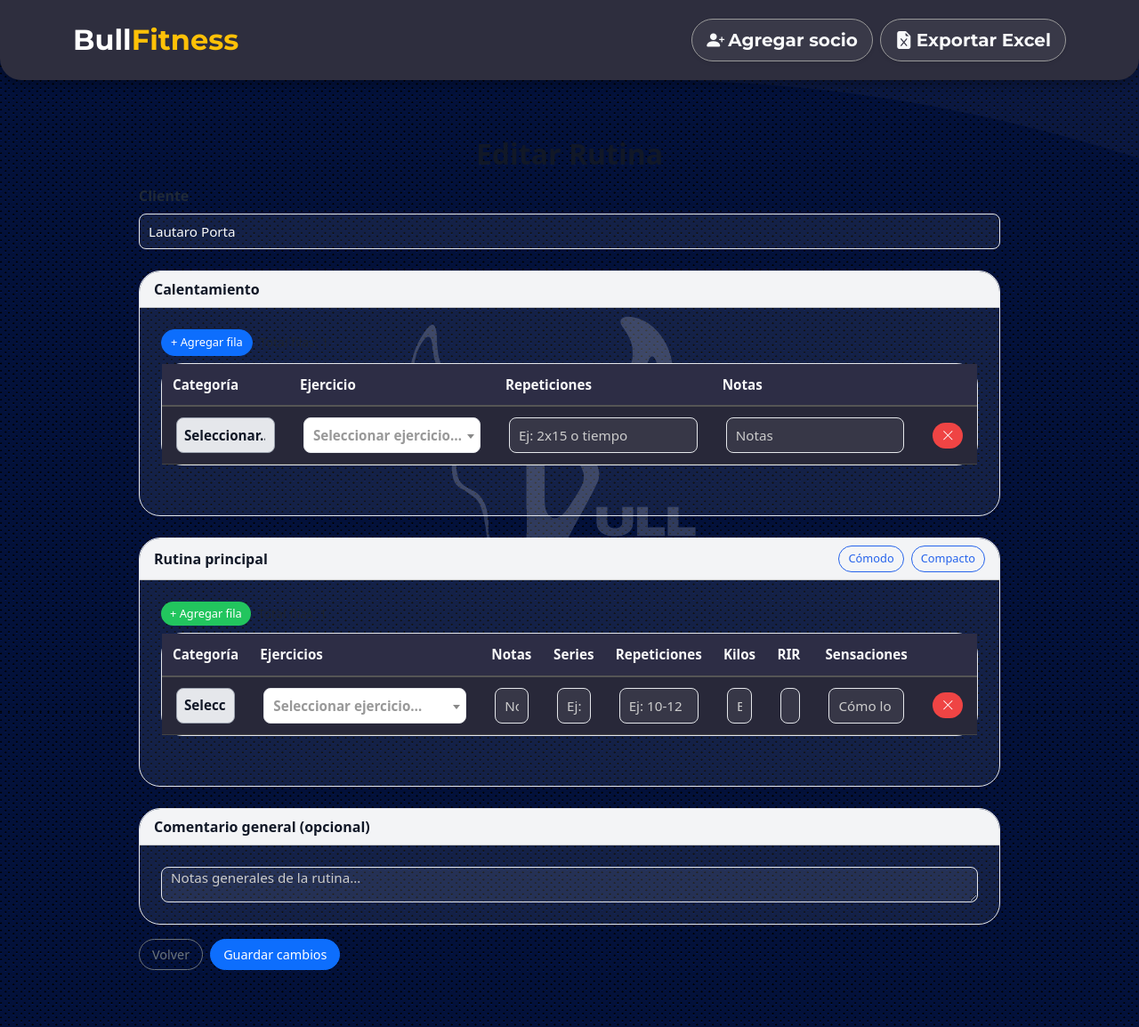
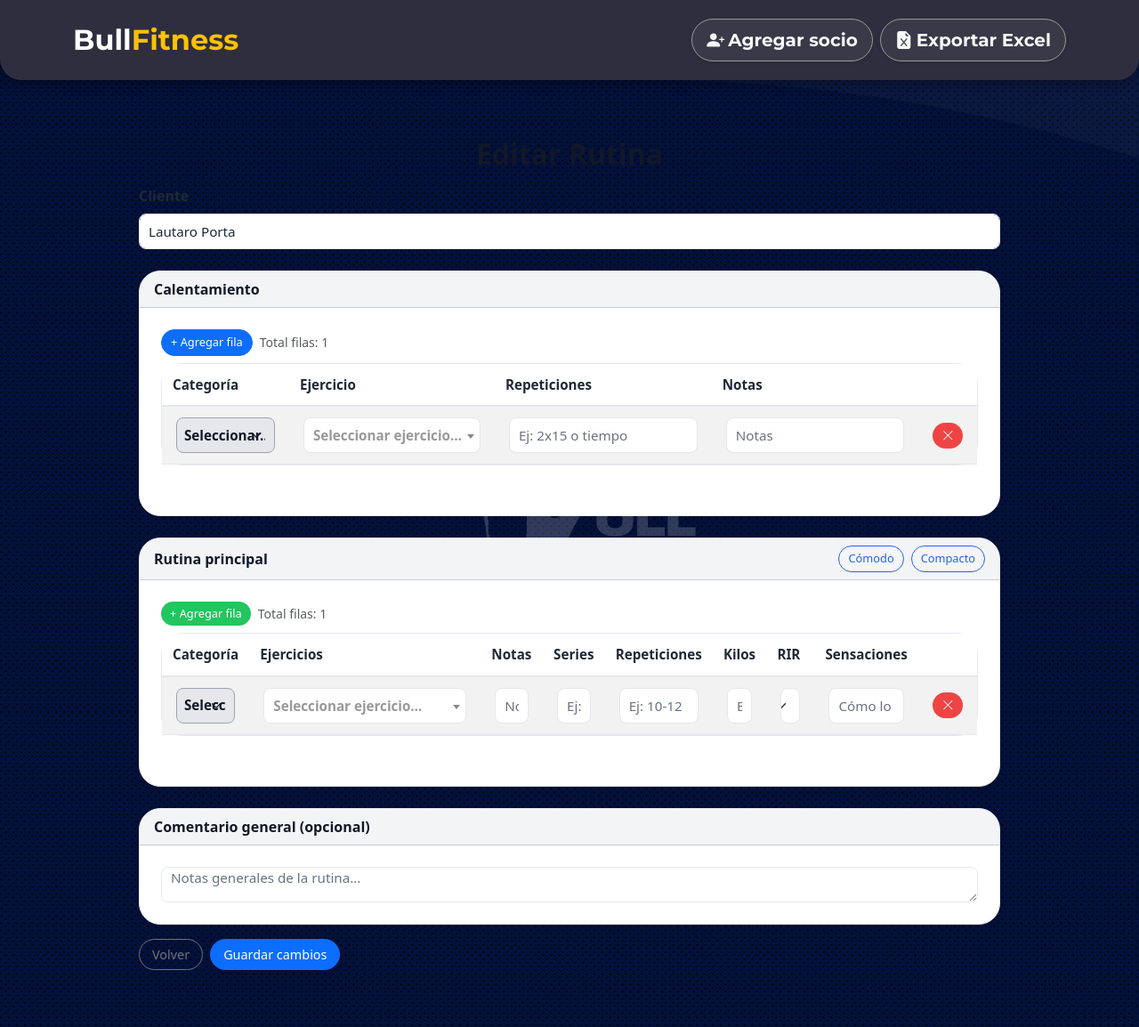
Before and after one commit to Lautap1578/Gymapp, a Django app: page /rutina/editar/23/ in a window 1280 px wide. Shown: the whole page at 89% size. Run offline with Django 4.2, Linux system fonts and the light colour scheme; data comes from the database, SQL or seed files in the repository; data that the repository does not hold is empty; some libraries are stand-ins or nearby versions.

Commit message:
Use theme variables for rutinas and remove conflicting !important

```diff
--- a/static/css/rutinas.css
+++ b/static/css/rutinas.css
@@ -33,8 +33,10 @@
 
 /* -------- Card look -------- */
 .editar-rutinas .card {
-  background: var(--bg);
+  background-color: var(--bg) !important;
+  color: var(--text) !important;
   border: 1px solid var(--border);
+  border-color: var(--border) !important;
   border-radius: var(--radius);
   box-shadow: var(--shadow);
   overflow: hidden;
@@ -55,15 +57,19 @@
 
 /* -------- Tabla -------- */
 .editar-rutinas .table {
-  background: var(--bg);
+  background-color: var(--bg) !important;
+  color: var(--text) !important;
   border: 1px solid var(--border);
+  border-color: var(--border) !important;
   border-radius: var(--radius);
   overflow-x: auto;
   overflow-y: visible;
 }
 .editar-rutinas .table th,
 .editar-rutinas .table td {
-  background: var(--bg);
+  background-color: var(--bg) !important;
+  color: var(--text) !important;
+  border-color: var(--border) !important;
 }
 
 .editar-rutinas .table thead th {
@@ -96,10 +102,11 @@
   width: 100%;
   height: var(--input-h);
   border: 1px solid var(--border);
+  border-color: var(--border) !important;
   border-radius: 8px;
   padding: 0 10px;
-  background: #fff;
-  color: var(--text);
+  background-color: var(--bg) !important;
+  color: var(--text) !important;
   font-size: .95rem;
   transition: border-color .15s, box-shadow .15s;
 }
--- a/static/css/styles.css
+++ b/static/css/styles.css
@@ -1,30 +1,30 @@
 input, textarea, select {
-    color: #f8f9fa !important;
-    background-color: rgba(255, 255, 255, 0.07) !important;
+    color: #f8f9fa;
+    background-color: rgba(255, 255, 255, 0.07);
     border-color: #666;
 }
 
 input::placeholder,
 textarea::placeholder {
-    color: #ccc !important;
+    color: #ccc;
     opacity: 0.8;
 }
 
 
 .form-text {
-    color: #f8f9fa !important;  /* blanco claro */
+    color: #f8f9fa;  /* blanco claro */
     opacity: 0.8;
 }
 
 
 /* Botones de acción redondos y de tamaño fijo */
 .circle-btn {
-  width: 2.2rem !important;
-  height: 2.2rem !important;
-  padding: 0 !important;
-  display: flex !important;
-  align-items: center !important;
-  justify-content: center !important;
+  width: 2.2rem;
+  height: 2.2rem;
+  padding: 0;
+  display: flex;
+  align-items: center;
+  justify-content: center;
 }
 
 
@@ -52,5 +52,5 @@ body {
 
 /* Estilo especial para el input de búsqueda de socio */
 form input[name="q"] {
-    color: #000 !important;
+    color: #000;
 }
```
